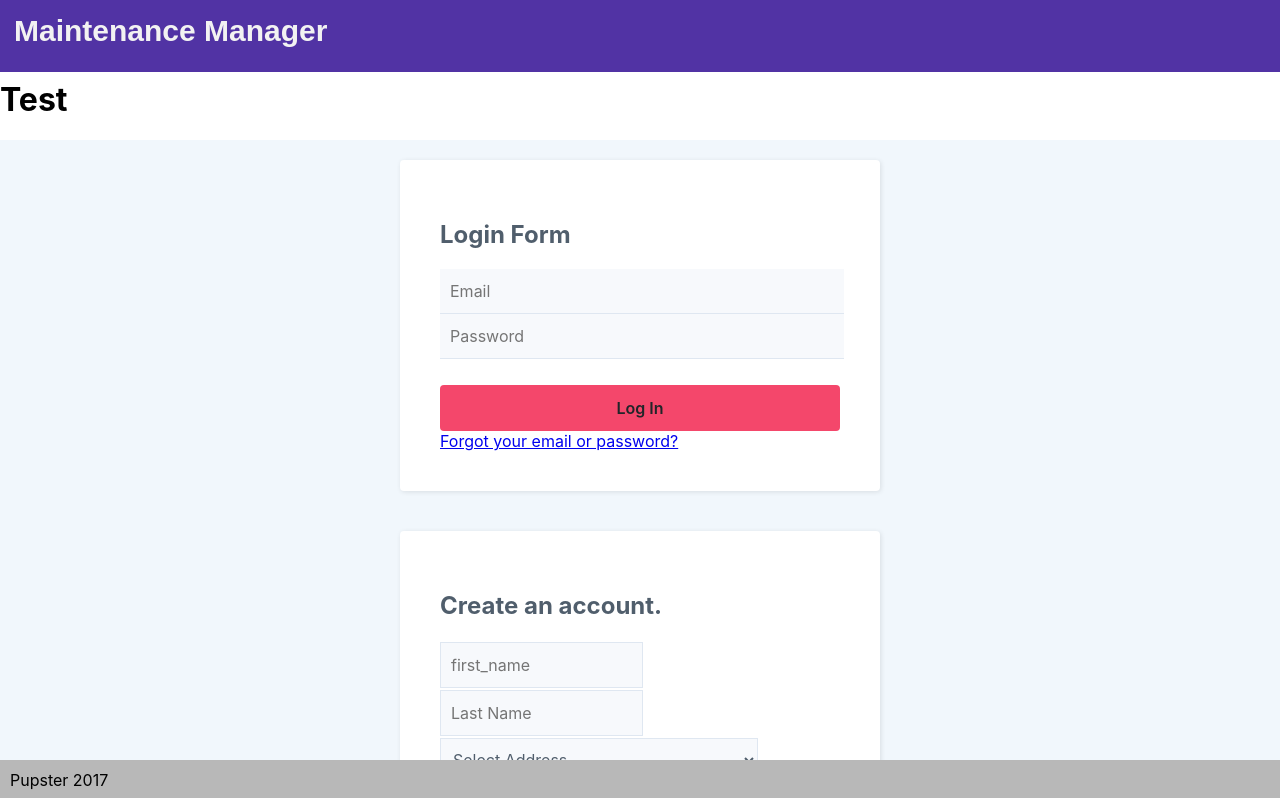
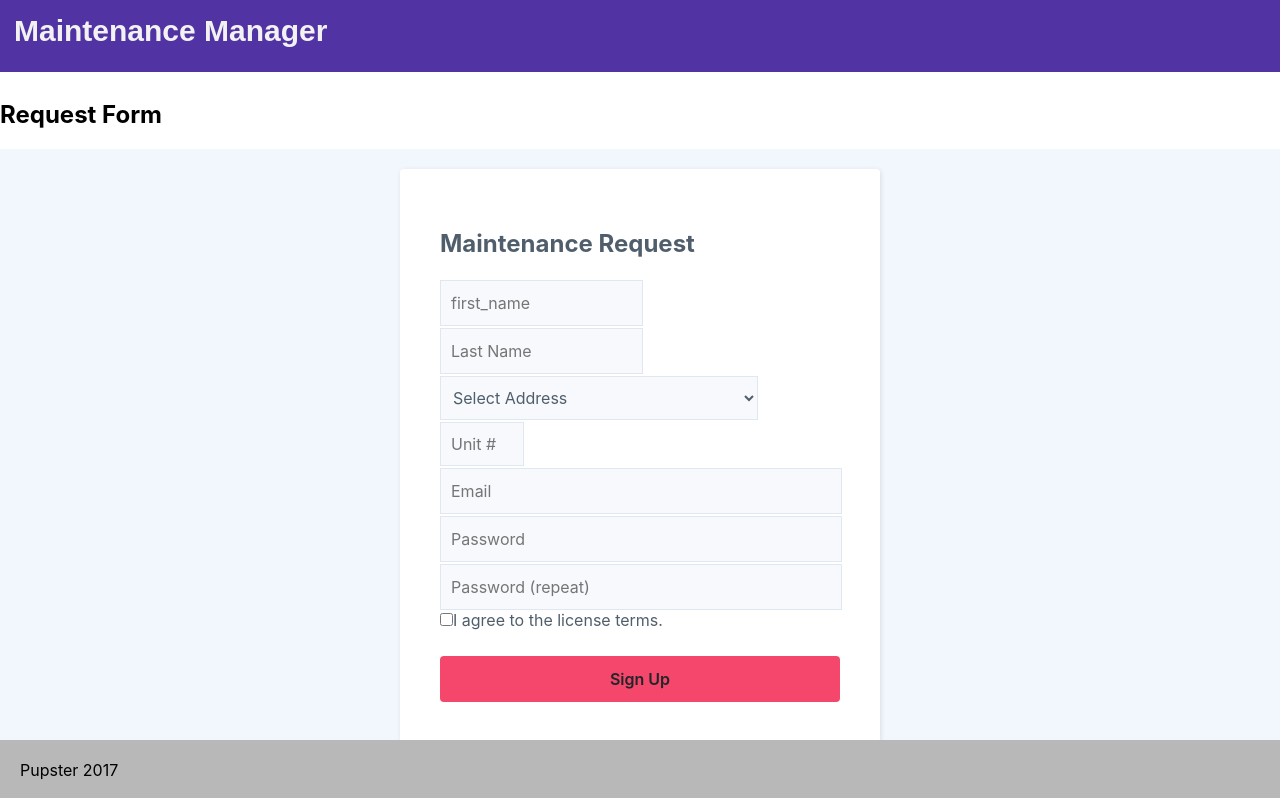
Before and after one commit to Brainchild13/Project3-Property-maintenance, a React (Create React App) app in the folder client/: page /search in a window 1280 px wide. Shown: the top 798 px of the page. Built offline with nearby package versions, Linux system fonts and the light colour scheme.

Commit message:
component code for login form

```diff
--- a/client/src/App.js
+++ b/client/src/App.js
@@ -2,6 +2,7 @@ import React from 'react';
 import NavBarIndex from './components/NavBar/NavBarIndex';
 import './App.css';
 import Registration from './components/Registration/Registration';
+import Request from './components/RequestForm/Request';
 // import { BrowserRouter as Router, Route } from 'react-router-dom';
 // import Discover from './pages/Discover';
 // import About from './pages/About';
@@ -16,7 +17,9 @@ function App() {
     <div>
       <NavBarIndex />
       <Wrapper>
-        <h1 className="headz">Test</h1>
+        <h2>Request Form</h2>
+        <Request />
+        <h2>Login and Registration</h2>
         <Login />
         <Registration />
         {/* <Route exact path="/" component={About} /> */}
--- a/client/src/components/Footer/style.css
+++ b/client/src/components/Footer/style.css
@@ -10,6 +10,6 @@
   bottom: 0;
   left: 0;
   right: 0;
-  padding: 10px;
+  padding: 20px;
   background: #b8b8b8;
 }
--- a/client/src/components/Login/Login.js
+++ b/client/src/components/Login/Login.js
@@ -1,10 +1,45 @@
-import React from 'react';
+import React, { Component } from 'react';
 import './styleLogin.css';
 
-function Login(props) {
+export default class Login extends Component {
+  constructor(props) {
+    super(props);
+    this.state = {
+      email: '',
+      password: ''
+    };
+
+    this.onChangeHandler = this.onChangeHandler.bind(this);
+    this.onSubmitHandler = this.onSubmitHandler.bind(this);
+  }
+
+  componentDidMount() {
+    // any data fetching from the db should be done here
+  }
+
+  onChangeHandler = event => {
+    console.log(event.target.name);
+    const { name } = event.target;
+    if (name === 'email') {
+      this.setState({ email: event.target.value });
+    } else {
+      this.setState({ password: event.target.value });
+    }
+
+    // this.setState({ ...this.state, [name]: event.target.value })
+  };
+
+  onSubmitHandler = event => {
+    event.preventDefault();
+    console.log(this.state);
+
+    // axios post with state data
+  };
+
+  render() {
     return (
       <div className="login-clean">
-      <form method="post">
+        <form onSubmit={this.onSubmitHandler}>
           <h2 className="sr-only">Login Form</h2>
           {/* <div className="illustration">
             <i className="icon ion-ios-navigate" />
@@ -15,6 +50,8 @@ function Login(props) {
               type="email"
               name="email"
               placeholder="Email"
+              onChange={this.onChangeHandler}
+              value={this.state.email}
             />
           </div>
           <div className="form-group">
@@ -23,6 +60,8 @@ function Login(props) {
               type="password"
               name="password"
               placeholder="Password"
+              onChange={this.onChangeHandler}
+              value={this.state.password}
             />
           </div>
           <div className="form-group">
@@ -37,5 +76,43 @@ function Login(props) {
       </div>
     );
   }
+}
 
-export default Login;
+// function Login(props) {
+//   return (
+//     <div className="login-clean">
+//       <form method="post">
+//         <h2 className="sr-only">Login Form</h2>
+//         {/* <div className="illustration">
+//           <i className="icon ion-ios-navigate" />
+//         </div> */}
+//         <div className="form-group">
+//           <input
+//             className="form-control"
+//             type="email"
+//             name="email"
+//             placeholder="Email"
+//           />
+//         </div>
+//         <div className="form-group">
+//           <input
+//             className="form-control"
+//             type="password"
+//             name="password"
+//             placeholder="Password"
+//           />
+//         </div>
+//         <div className="form-group">
+//           <button className="btn btn-primary btn-block" type="submit">
+//             Log In
+//           </button>
+//         </div>
+//         <a className="forgot" href="#">
+//           Forgot your email or password?
+//         </a>
+//       </form>
+//     </div>
+//   );
+// }
+
+// export default Login;
--- /dev/null
+++ b/client/src/components/RequestForm/Request.js
@@ -0,0 +1,101 @@
+import React from 'react';
+import './styleRequest.css';
+
+function Request(props) {
+  return (
+    <div className="sign-up">
+      <div class="form-container">
+        <div class="image-holder" />
+        <form method="post">
+          <h2 class="text-center">
+            <strong>Maintenance Request</strong>
+          </h2>
+          <div class="form-group">
+            <input
+              class="form-control2"
+              type="first_name"
+              name="first_name"
+              placeholder="first_name"
+            />
+            <input
+              class="form-control2"
+              type="last_name"
+              name="last_name"
+              placeholder="Last Name"
+            />
+          </div>
+          <div class="form-group">
+            <select class="form-control3" name="user_address">
+              <option value="">Select Address</option>
+              <option value="1717 E Walnut Ave">
+                1717 E Walnut Ave., El Segundo CA 90066
+              </option>
+              <option value="8000 Westwood Blvd., Westwood CA 90046">
+                8000 Westwood Blvd., Westwood CA 90046
+              </option>
+              <option value="2424 Wilshire Bl, Century City CA 90088">
+                2424 Wilshire Bl, Century City CA 90088
+              </option>
+              <option value="2500 Sawtelle Bl, Santa Moinca CA 90044">
+                2500 Sawtelle Bl, Santa Moinca CA 90044
+              </option>
+            </select>
+            <input
+              class="form-control4"
+              type="tenant_unit_number"
+              name="tenant_unit_number"
+              placeholder="Unit #"
+            />
+          </div>
+          {/* <div class="form-group">
+            <input
+              class="form-control4"
+              type="tenant_unit_number"
+              name="tenant_unit_number"
+              placeholder="Unit #"
+            />
+          </div> */}
+          <div class="form-group">
+            <input
+              class="form-control"
+              type="user_email"
+              name="user_email"
+              placeholder="Email"
+            />
+          </div>
+          <div class="form-group">
+            <input
+              class="form-control"
+              type="password"
+              name="password"
+              placeholder="Password"
+            />
+          </div>
+          <div class="form-group">
+            <input
+              class="form-control"
+              type="password"
+              name="password-repeat"
+              placeholder="Password (repeat)"
+            />
+          </div>
+          <div class="form-group">
+            <div class="form-check">
+              <label class="form-check-label">
+                <input class="form-check-input" type="checkbox" />I agree to the
+                license terms.
+              </label>
+            </div>
+          </div>
+          <div class="form-group">
+            <button class="btn btn-primary btn-block" type="submit">
+              Sign Up
+            </button>
+          </div>
+        </form>
+      </div>
+    </div>
+  );
+}
+
+export default Request;
--- /dev/null
+++ b/client/src/components/RequestForm/styleRequest.css
@@ -0,0 +1,101 @@
+.sign-up {
+  background: #f1f7fc;
+  padding: 20px 0;
+}
+
+.sign-up form {
+  max-width: 400px;
+  width: 90%;
+  margin: 0 auto;
+  background-color: #ffffff;
+  padding: 40px;
+  border-radius: 4px;
+  color: #505e6c;
+  box-shadow: 1px 1px 5px rgba(0, 0, 0, 0.1);
+}
+
+.form-control:focus {
+  color: #495057;
+  background-color: #fff;
+  border-color: #80bdff;
+  outline: 0;
+  box-shadow: 0 0 0 0.2rem rgba(0, 123, 255, 0.25);
+}
+
+.sign-up .illustration {
+  text-align: center;
+  padding: 0 0 20px;
+  font-size: 100px;
+  color: rgb(244, 71, 107);
+}
+
+.sign-up form .form-control {
+  background: #f7f9fc;
+  margin-top: 2px;
+  width: 396px;
+  border: none;
+  /* border-bottom: 1px solid #dfe7f1; */
+  border: 1px solid #dfe7f1;
+  border-radius: 0;
+  box-shadow: none;
+  outline: none;
+  color: inherit;
+  text-indent: 8px;
+  height: 42px;
+}
+
+.sign-up form .form-control2 {
+  background: #f7f9fc;
+  margin-top: 2px;
+  width: 197px;
+  border: none;
+  /* border-bottom: 1px solid #dfe7f1; */
+  border: 1px solid #dfe7f1;
+  border-radius: 0;
+  box-shadow: none;
+  outline: none;
+  color: inherit;
+  text-indent: 8px;
+  height: 42px;
+}
+
+.sign-up form .form-control3 {
+  background: #f7f9fc;
+  width: 318px;
+  border: none;
+  margin-top: 2px;
+  /* border-bottom: 1px solid #dfe7f1; */
+  border: 1px solid #dfe7f1;
+  border-radius: 0;
+  box-shadow: none;
+  outline: none;
+  color: inherit;
+  text-indent: 8px;
+  height: 44px;
+}
+
+.sign-up form .form-control4 {
+  background: #f7f9fc;
+  width: 78px;
+  border: none;
+  /* border-bottom: 1px solid #dfe7f1; */
+  margin-top: 2px;
+  border: 1px solid #dfe7f1;
+  border-radius: 0;
+  box-shadow: none;
+  outline: none;
+  color: inherit;
+  text-indent: 8px;
+  height: 40px;
+}
+
+.sign-up form .btn-primary {
+  background: #f4476b;
+  border: none;
+  border-radius: 4px;
+  padding: 11px;
+  box-shadow: none;
+  margin-top: 26px;
+  text-shadow: none;
+  outline: none !important;
+}
--- a/client/src/components/Wrapper/style.css
+++ b/client/src/components/Wrapper/style.css
@@ -1,4 +1,5 @@
 .wrapper {
   min-height: 100%;
-  padding-bottom: 100px;
+  padding-top: 80px;
+  padding-bottom: 60px;
 }
```
Lines whose indentation alone changed are shown as unchanged.
